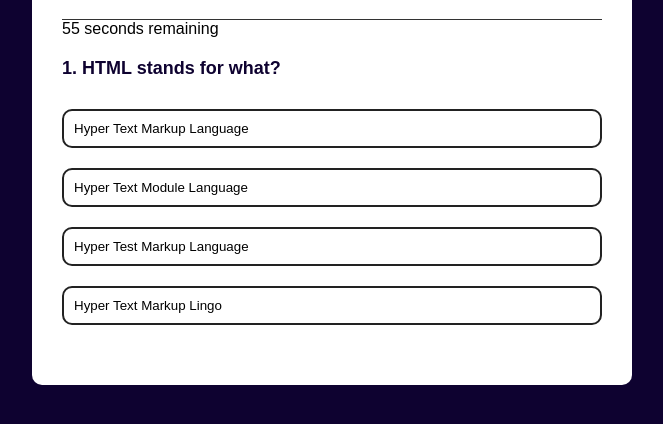
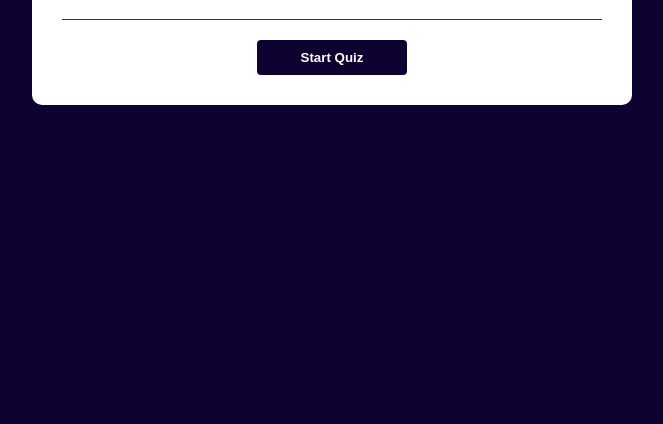
Before and after one commit to pmcclelland11/Multiple-Choice-Quiz, a plain HTML site: page index.html in a window 1280 px wide. Shown: the part 160-584 px from the top of the page, without its empty margins (308-971 px from the left). Drawn offline with Linux system fonts and the light colour scheme.

Commit message:
Added a start button to the beginning of the quiz

```diff
--- a/assets/css/styles.css
+++ b/assets/css/styles.css
@@ -7,6 +7,28 @@
 
 body {
   background: #0e0230;
+}
+
+.start-container {
+  text-align: center;
+}
+
+#start-btn {
+  background: #0e0230;
+  color: white;
+  font-weight: 900;
+  width: 150px;
+  border: 0;
+  padding: 10px;
+  margin: 20px auto 0;
+  border-radius: 4px;
+  cursor: pointer;
+  display: block;
+  margin: 20px auto 0;
+}
+
+#clock {
+  padding-bottom: 20px;
 }
 
 .app {
--- a/assets/js/script.js
+++ b/assets/js/script.js
@@ -214,5 +214,15 @@ nextButton.addEventListener("click", ()=>{
   }
 });
 
-// Run the quiz
-startQuiz();
+// Add click event listener to start button
+var startButton = document.getElementById("start-btn");
+var quizContainer = document.querySelector(".quiz");
+
+// Hide the quiz container initially
+quizContainer.style.display = "none";
+
+startButton.addEventListener("click", function () {
+  startButton.style.display = "none"; // Hide the start button
+  quizContainer.style.display = "block"; // Display the quiz container
+  startQuiz(); // Start the quiz
+});
--- a/index.html
+++ b/index.html
@@ -12,11 +12,13 @@
 
   <div class="app">
     <h1>Patrick's HTML Quiz</h1>
-    <p id="clock"><span id="timer">60</span> seconds remaining</p>
-    <div class="quiz">
+    <div class="start-container">
+      <button id="start-btn">Start Quiz</button>
+    </div>
+    <div class="quiz" style="display: none;">
+      <p id="clock"><span id="timer">60</span> seconds remaining</p>
       <h2 id="question">Question goes here</h2>
-      <div id="answer-buttons">
-      </div>
+      <div id="answer-buttons"></div>
       <button id="next-btn">Next Question</button>
     </div>
   </div>
```
